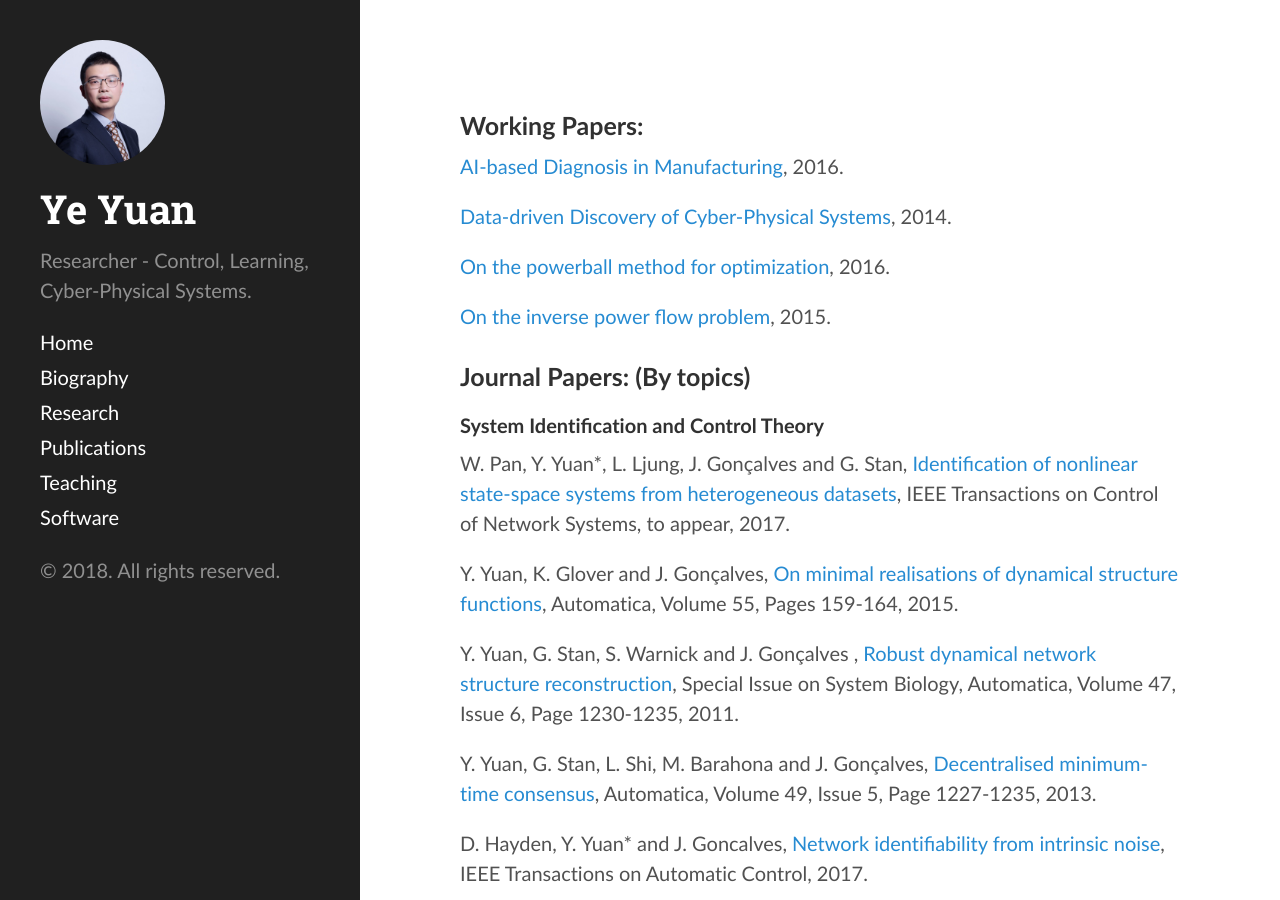
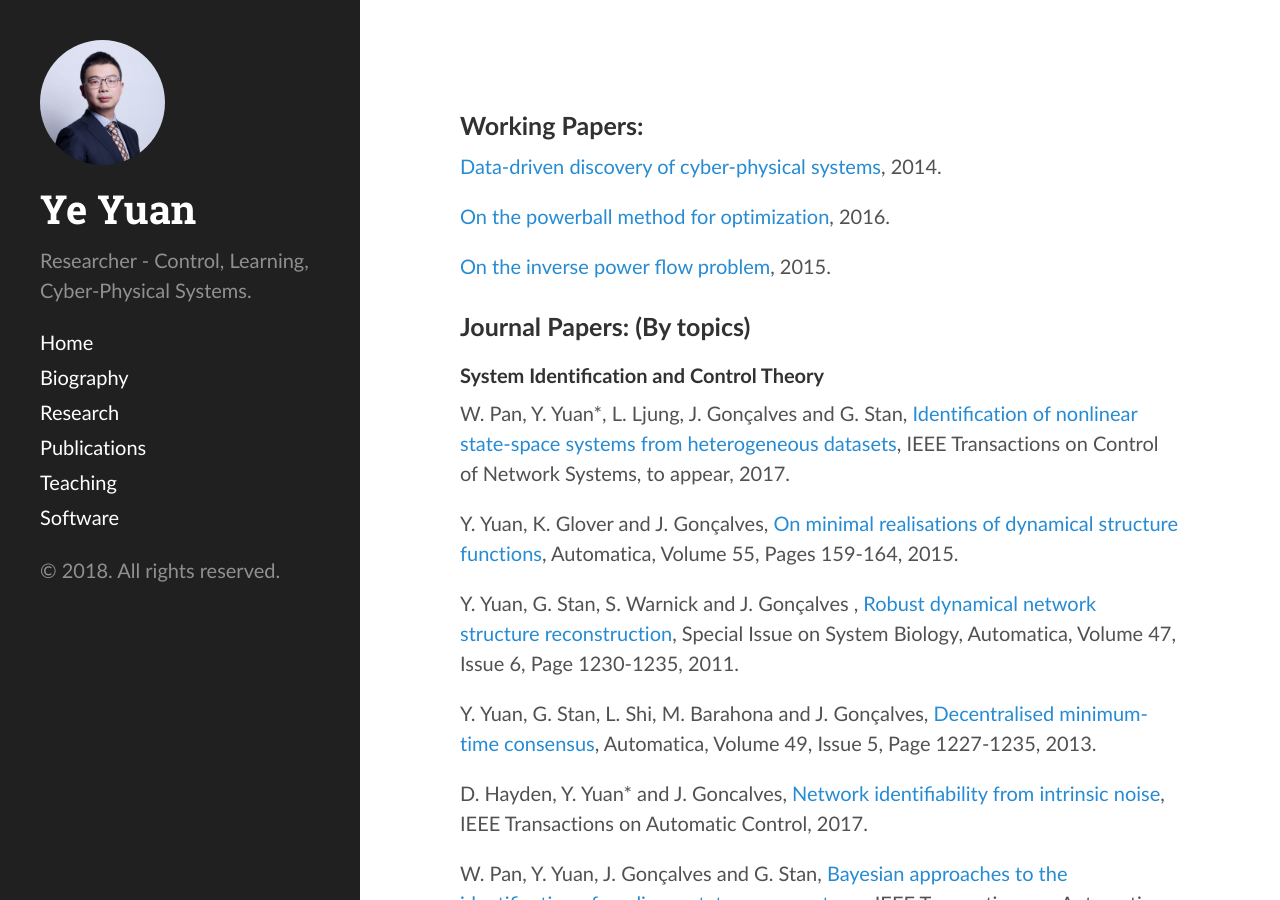
Before and after one commit to yy311/yy311.github.io, a Jekyll site: the page built from publication.md, in a window 1280 px wide and 900 px high. Built offline with Jekyll 4.4.1, drawn with Linux system fonts in a browser that asks for light colours.

Commit message:
Update publication.md

```diff
--- a/publication.md
+++ b/publication.md
@@ -4,13 +4,12 @@ layout: page
 
 <h3>Working Papers: </h3>
 
-[AI-based Diagnosis in Manufacturing](https://yy311.github.io/publication.html), 2016.
-
-[Data-driven Discovery of Cyber-Physical Systems](https://arxiv.org/pdf/1810.00697.pdf), 2014.
+[Data-driven discovery of cyber-physical systems](https://arxiv.org/pdf/1810.00697.pdf), 2014.
 
 [On the powerball method for optimization](https://arxiv.org/abs/1603.07421), 2016.
 
 [On the inverse power flow problem](https://arxiv.org/abs/1610.06631), 2015.
+
 
 <h3>Journal Papers: (By topics)</h3>
 
```
